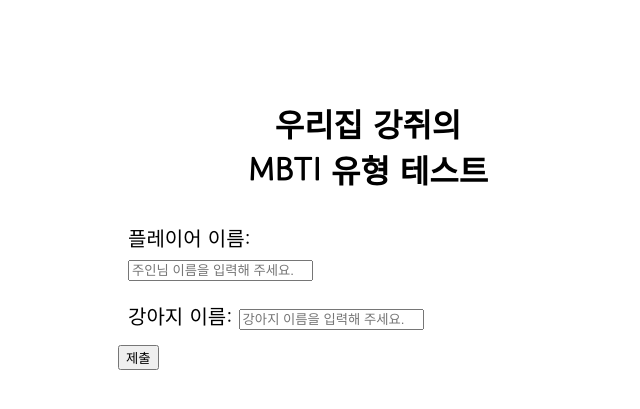
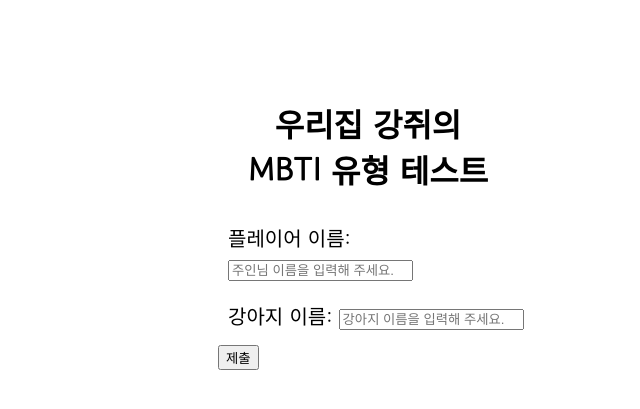
Before and after one commit to k391160334/web-frontend-practice, a Flask app: page / in a window 1280 px wide. Shown: the top 409 px of the page, without its empty margins (272-912 px from the left). Run offline with Flask 2, Linux system fonts and the light colour scheme.

Commit message:
index.html

```diff
--- a/templates/index.html
+++ b/templates/index.html
@@ -11,7 +11,7 @@
 <body>
     <h1>우리집 강쥐의<br>MBTI 유형 테스트</h1>
     <form class="puppyInfo" action="/" method="post">
-        <div class="margin" style="width:500px;">
+        <div class="margin" style="width:300px;">
             <div class="inputDiv">
                 <label for="userName">플레이어 이름:</label>
                 <input type="text" name="userName" placeholder="주인님 이름을 입력해 주세요.">
```
